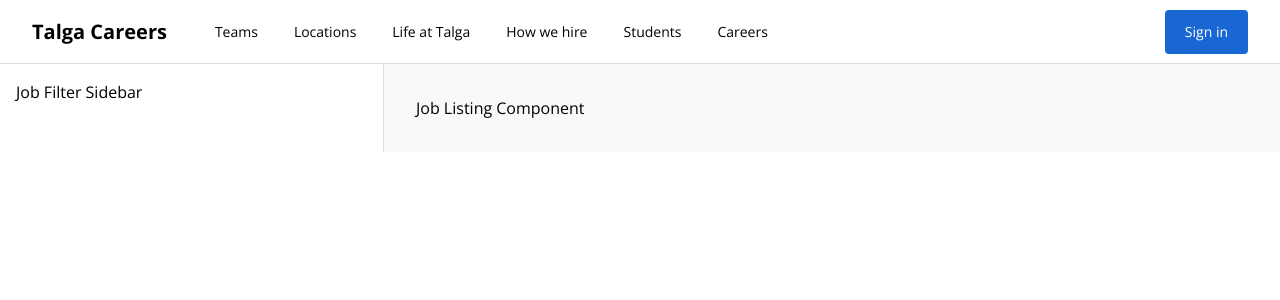
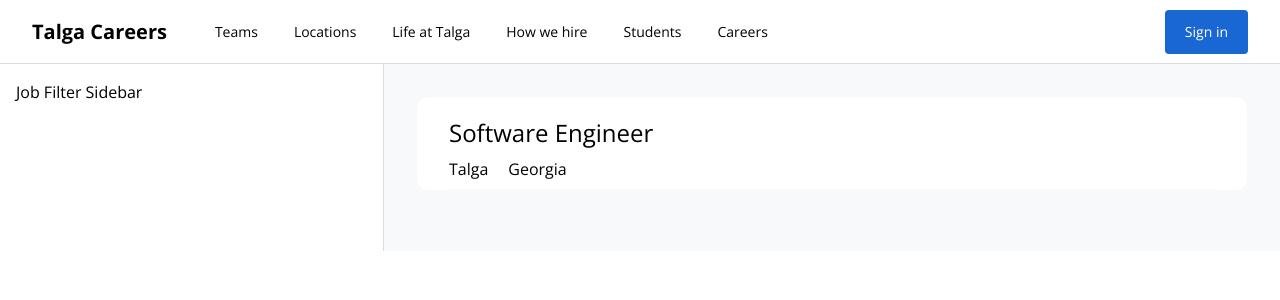
Before and after one commit to chaiqou/Talga-Careers, a Vue app: page /job-results in a window 1280 px wide. Shown: the top 300 px of the page. Built offline with nearby package versions, Linux system fonts and the light colour scheme.

Commit message:
markup: job listings component

```diff
--- a/src/components/jobresults/JobListings.vue
+++ b/src/components/jobresults/JobListings.vue
@@ -1,5 +1,27 @@
 <template>
-  <div class="flex-auto p-8 bg-talga-gray-2">Job Listing Component</div>
+  <div class="flex-auto p-8 bg-talga-gray-2">
+    <ol>
+      <li class="mb-7">
+        <router-link
+          to="/job-results/1"
+          class="block mx-auto bg-white border border-solid border-talga-gray-2 rounded-xl hover:shadow-xl hover:shadow-gray-200"
+        >
+          <div class="pt-5 pb-2 mx-8 border-b border-solid border-talga-gray-2">
+            <h2 class="mb-2 text-2xl">Software Engineer</h2>
+
+            <div class="flex flex-row align-middle">
+              <div class="mr-5">
+                <span>Talga</span>
+              </div>
+              <div>
+                <span>Georgia</span>
+              </div>
+            </div>
+          </div>
+        </router-link>
+      </li>
+    </ol>
+  </div>
 </template>
 
 <script setup></script>
--- a/tailwind.config.js
+++ b/tailwind.config.js
@@ -19,6 +19,7 @@
       },
       boxShadow: {
         "talga-shadow-1": "0px 0px 3px 3px #4285f4",
+        "talga-shadow-gray": "0 1px 3px 0 rgba(60,64,67,0.3)",
       },
     },
   },
```
